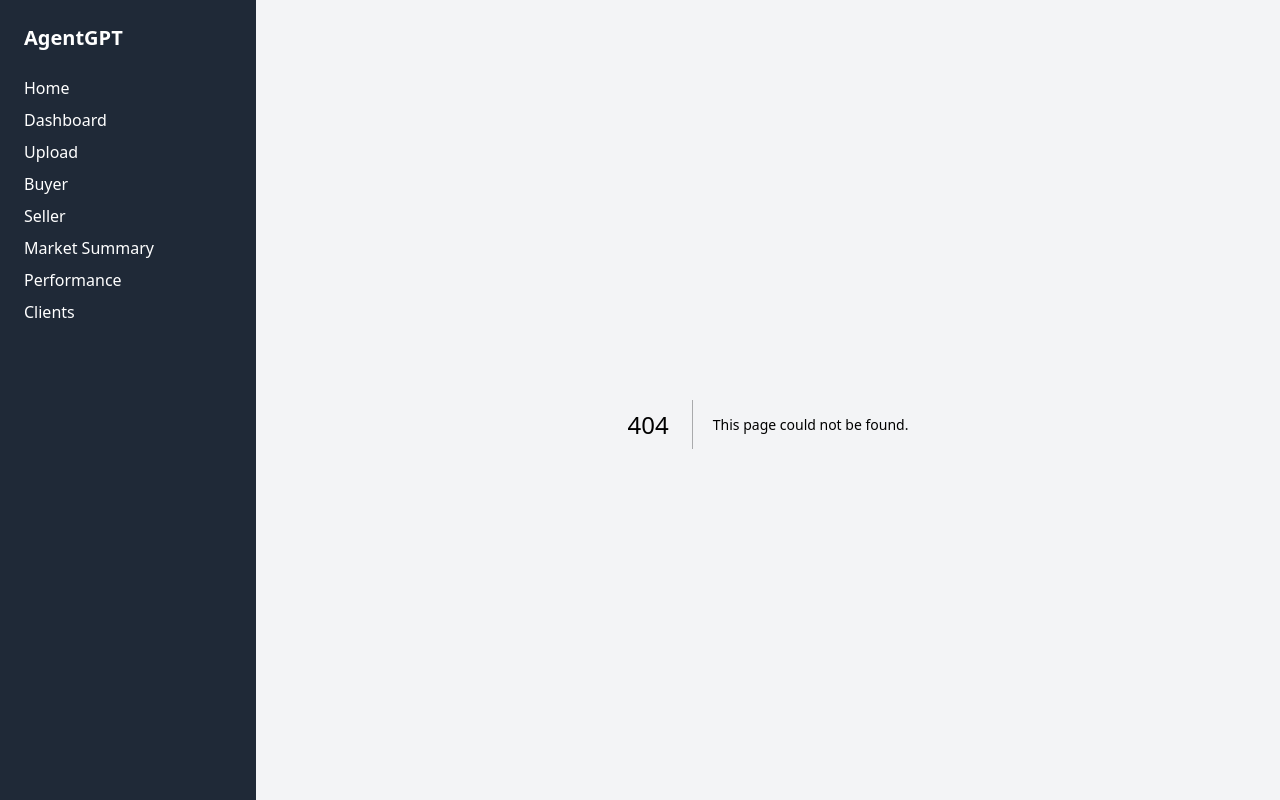
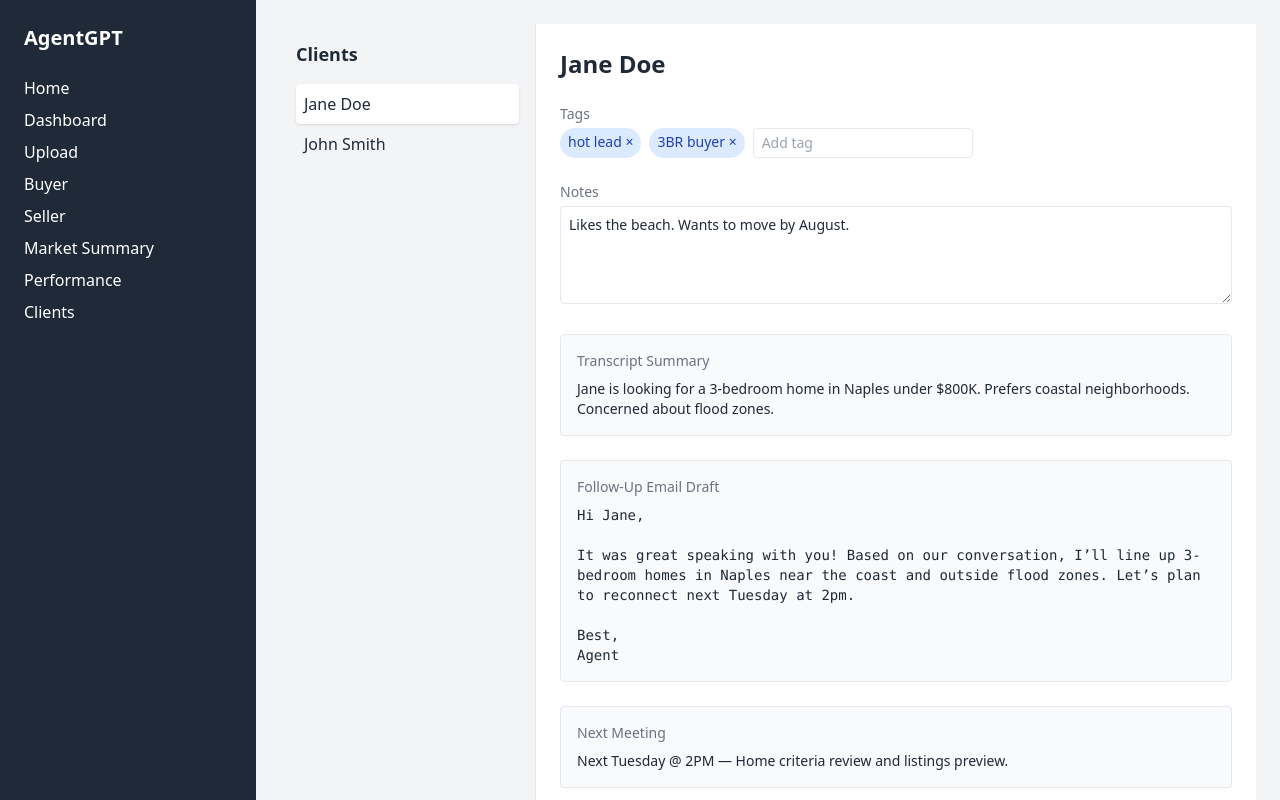
Before and after one commit to malsarraf98/agentgpt-prototype, a Next.js app: page /demo in a window 1280 px wide. Before the commit this address had no page. Built offline with nearby package versions, Linux system fonts and the light colour scheme.

Commit message:
Create demo.tsx

```diff
--- /dev/null
+++ b/pages/demo.tsx
@@ -0,0 +1,126 @@
+// pages/demo.tsx
+import { useState } from 'react'
+
+const mockClients = [
+  {
+    id: '1',
+    name: 'Jane Doe',
+    tags: ['hot lead', '3BR buyer'],
+    notes: 'Likes the beach. Wants to move by August.',
+    summary: 'Jane is looking for a 3-bedroom home in Naples under $800K. Prefers coastal neighborhoods. Concerned about flood zones.',
+    followUpEmail: `Hi Jane,\n\nIt was great speaking with you! Based on our conversation, I’ll line up 3-bedroom homes in Naples near the coast and outside flood zones. Let’s plan to reconnect next Tuesday at 2pm.\n\nBest,\nAgent`,
+    nextMeeting: 'Next Tuesday @ 2PM — Home criteria review and listings preview.',
+  },
+  {
+    id: '2',
+    name: 'John Smith',
+    tags: ['investor'],
+    notes: 'Wants high cap rate properties.',
+    summary: 'John is seeking multi-family investment properties with 8%+ cap rates. Prefers Fort Myers.',
+    followUpEmail: `Hi John,\n\nI’ve begun gathering multi-family properties with strong returns in Fort Myers. I’ll follow up with a list this Friday.\n\nBest,\nAgent`,
+    nextMeeting: 'Friday @ 11AM — Investment property walkthrough',
+  },
+]
+
+export default function Demo() {
+  const [clients, setClients] = useState(mockClients)
+  const [selectedId, setSelectedId] = useState('1')
+
+  const selected = clients.find(c => c.id === selectedId)
+
+  const updateClient = (id: string, updates: Partial<typeof selected>) => {
+    setClients(clients.map(c => (c.id === id ? { ...c, ...updates } : c)))
+  }
+
+  const addTag = (tag: string) => {
+    if (!selected) return
+    if (!selected.tags.includes(tag)) {
+      updateClient(selected.id, { tags: [...selected.tags, tag] })
+    }
+  }
+
+  const removeTag = (tag: string) => {
+    if (!selected) return
+    updateClient(selected.id, { tags: selected.tags.filter(t => t !== tag) })
+  }
+
+  return (
+    <div className="flex h-screen font-sans text-gray-800">
+      {/* Sidebar */}
+      <div className="w-64 bg-gray-100 border-r p-4">
+        <h2 className="text-lg font-semibold mb-4">Clients</h2>
+        {clients.map(client => (
+          <div
+            key={client.id}
+            className={`p-2 rounded cursor-pointer ${
+              selectedId === client.id ? 'bg-white shadow' : 'hover:bg-gray-200'
+            }`}
+            onClick={() => setSelectedId(client.id)}
+          >
+            {client.name}
+          </div>
+        ))}
+      </div>
+
+      {/* Main Panel */}
+      <div className="flex-1 p-6 overflow-y-auto space-y-6 bg-white">
+        <h1 className="text-2xl font-bold">{selected?.name}</h1>
+
+        {/* Tags */}
+        <div>
+          <h3 className="text-sm text-gray-500 font-medium mb-1">Tags</h3>
+          <div className="flex flex-wrap gap-2">
+            {selected?.tags.map(tag => (
+              <span
+                key={tag}
+                onClick={() => removeTag(tag)}
+                className="bg-blue-100 text-blue-800 px-2 py-1 rounded-full text-sm cursor-pointer hover:bg-blue-200"
+              >
+                {tag} ×
+              </span>
+            ))}
+            <input
+              className="border px-2 py-1 text-sm rounded"
+              placeholder="Add tag"
+              onKeyDown={(e) => {
+                if (e.key === 'Enter' && e.currentTarget.value.trim()) {
+                  addTag(e.currentTarget.value.trim())
+                  e.currentTarget.value = ''
+                }
+              }}
+            />
+          </div>
+        </div>
+
+        {/* Notes */}
+        <div>
+          <h3 className="text-sm text-gray-500 font-medium mb-1">Notes</h3>
+          <textarea
+            className="w-full border rounded p-2 text-sm"
+            rows={4}
+            value={selected?.notes}
+            onChange={(e) => updateClient(selected!.id, { notes: e.target.value })}
+          />
+        </div>
+
+        {/* Summary */}
+        <div className="bg-gray-50 border rounded p-4">
+          <h3 className="text-sm text-gray-500 font-medium mb-2">Transcript Summary</h3>
+          <p className="text-sm whitespace-pre-wrap">{selected?.summary}</p>
+        </div>
+
+        {/* Follow-Up Email */}
+        <div className="bg-gray-50 border rounded p-4">
+          <h3 className="text-sm text-gray-500 font-medium mb-2">Follow-Up Email Draft</h3>
+          <pre className="text-sm whitespace-pre-wrap font-mono">{selected?.followUpEmail}</pre>
+        </div>
+
+        {/* Next Meeting */}
+        <div className="bg-gray-50 border rounded p-4">
+          <h3 className="text-sm text-gray-500 font-medium mb-2">Next Meeting</h3>
+          <p className="text-sm">{selected?.nextMeeting}</p>
+        </div>
+      </div>
+    </div>
+  )
+}
```
